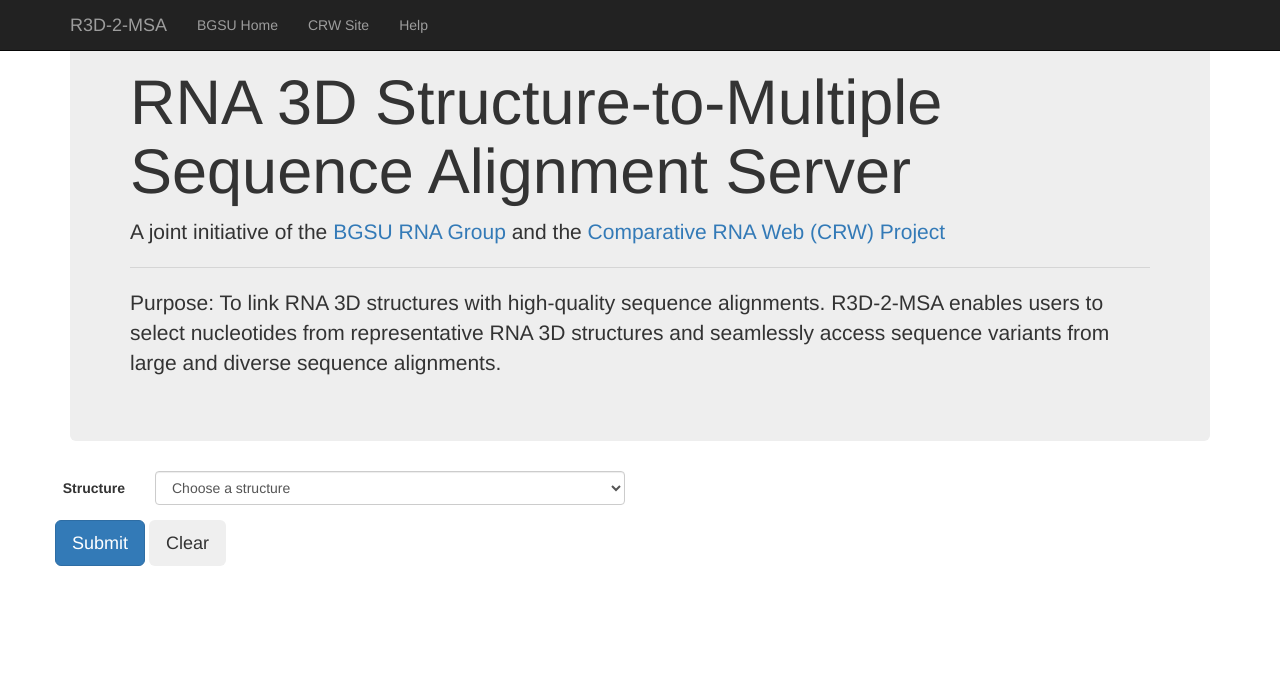
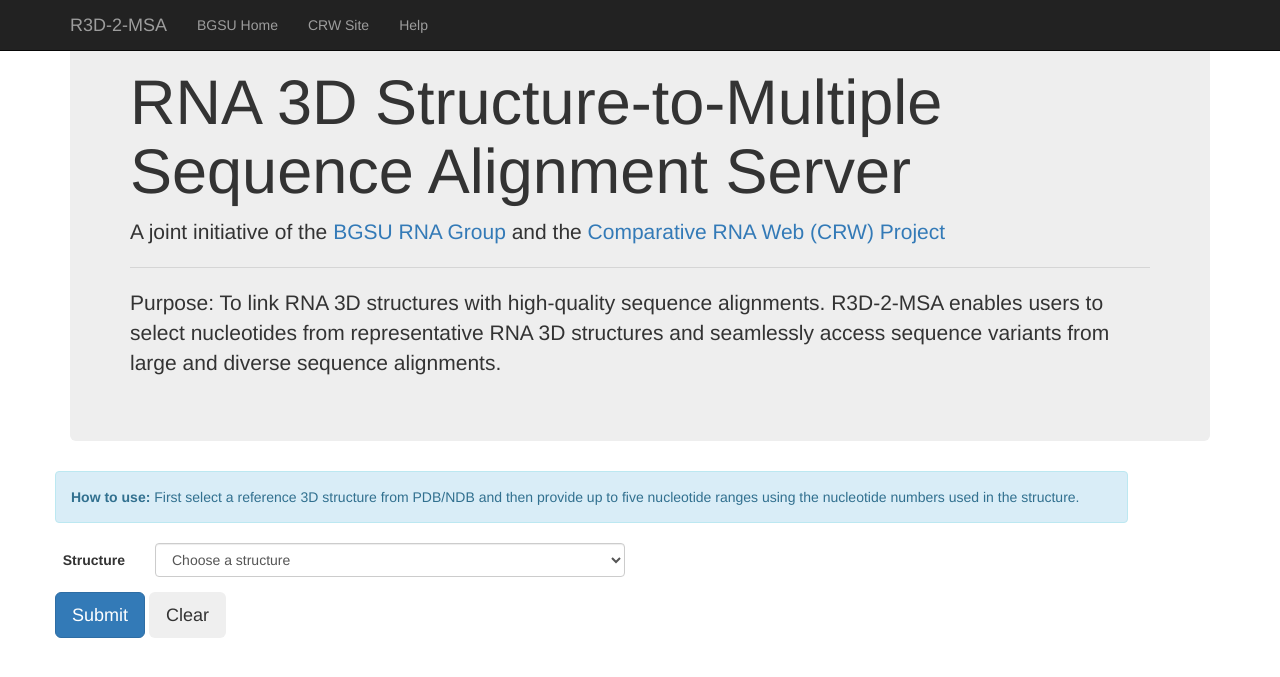
Before and after one commit to BGSU-RNA/alignment-server-dev, a Flask app: template templates/form.html in a window 1280 px wide. Shown: the top 677 px of the page. Run offline with Flask 2, Linux system fonts and the light colour scheme; the template is opened without the code that fills it, so the values that code supplies are empty; some libraries are stand-ins or nearby versions.

Commit message:
Move landing jumbotron to the form page only
I think it looks better to only have the landing jumbotron on the form page. It
does not need to be on the result page. This will also make the form and result
page look very different, which will help people know when it has finished
loading. In addition, I've added an alert that shows how to use the form as
suggested by Neocles. This should make the site easier to use.

```diff
--- a/templates/form.html
+++ b/templates/form.html
@@ -8,9 +8,40 @@
 {%- endblock head -%}
 
 {%- block body %}
+      <div class="jumbotron">
+          <h1>RNA 3D Structure-to-Multiple Sequence Alignment Server</h1>
+
+          <p>
+            A joint initiative of the <a href="http://rna.bgsu.edu">BGSU RNA
+            Group</a> and the <a href="http://www.rna.ccbb.utexas.edu/">
+            Comparative RNA Web (CRW) Project</a>
+          </p>
+
+          <hr/>
+
+          <p>
+            Purpose: To link RNA 3D structures with high-quality sequence
+            alignments. R3D-2-MSA enables users to select nucleotides from
+            representative RNA 3D structures and seamlessly access sequence variants from
+            large and diverse sequence alignments.
+          </p>
+      </div>
+
+      <div class='row'>
+        <div class='alert alert-info col-sm-11'>
+          <p>
+          <strong>How to use:</strong> First select a reference 3D structure from PDB/NDB and then
+            provide up to five nucleotide ranges using the nucleotide numbers used in the
+            structure.
+          </p>
+        </div>
+      </div>
+
       <div class="row">
 
         <form class="form-horizontal" action="{{ url }}" method="post">
+          <caption>
+          </caption>
 
           <div class="form-group">
             <label for="pdb-model" class="col-sm-1 control-label">Structure</label>
--- a/templates/layout.html
+++ b/templates/layout.html
@@ -40,26 +40,6 @@
     </nav>
 
     <div class="container">
-
-      <div class="jumbotron">
-          <h1>RNA 3D Structure-to-Multiple Sequence Alignment Server</h1>
-
-          <p>
-            A joint initiative of the <a href="http://rna.bgsu.edu">BGSU RNA
-            Group</a> and the <a href="http://www.rna.ccbb.utexas.edu/">
-            Comparative RNA Web (CRW) Project</a>
-          </p>
-
-          <hr/>
-
-          <p>
-            Purpose: To link RNA 3D structures with high-quality sequence
-            alignments. R3D-2-MSA enables users to select nucleotides from
-            representative RNA 3D structures and seamlessly access sequence variants from
-            large and diverse sequence alignments.
-          </p>
-
-      </div>
       {%- block body %}
       {%- endblock body %}
     </div>
```
